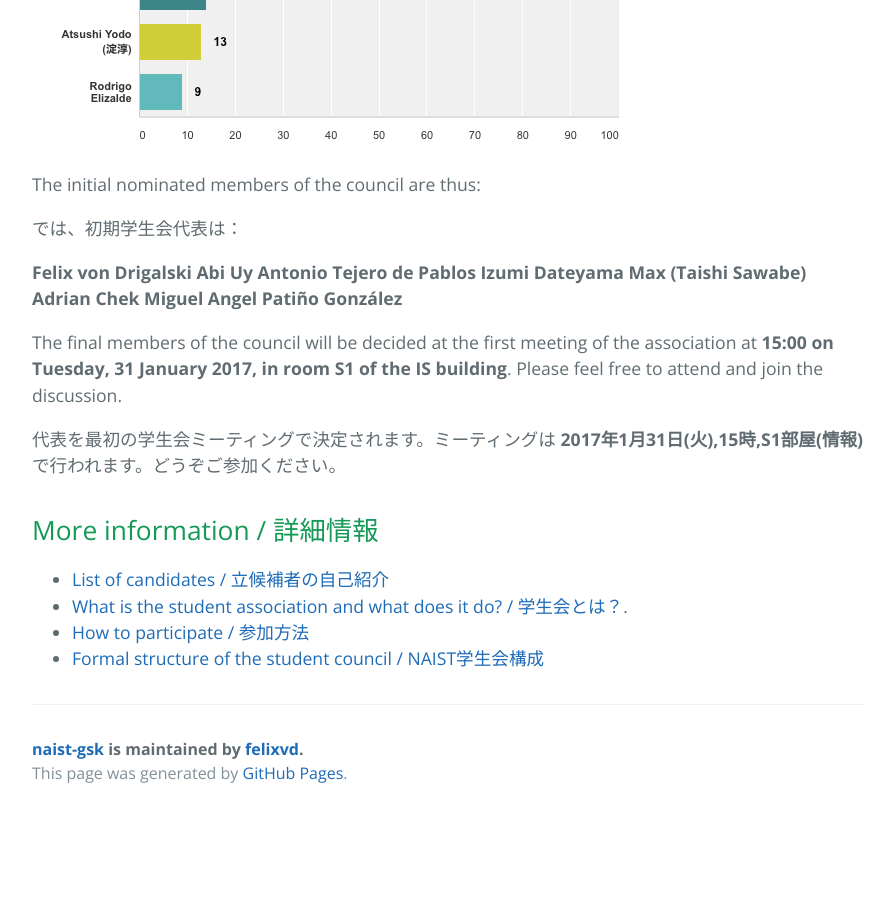
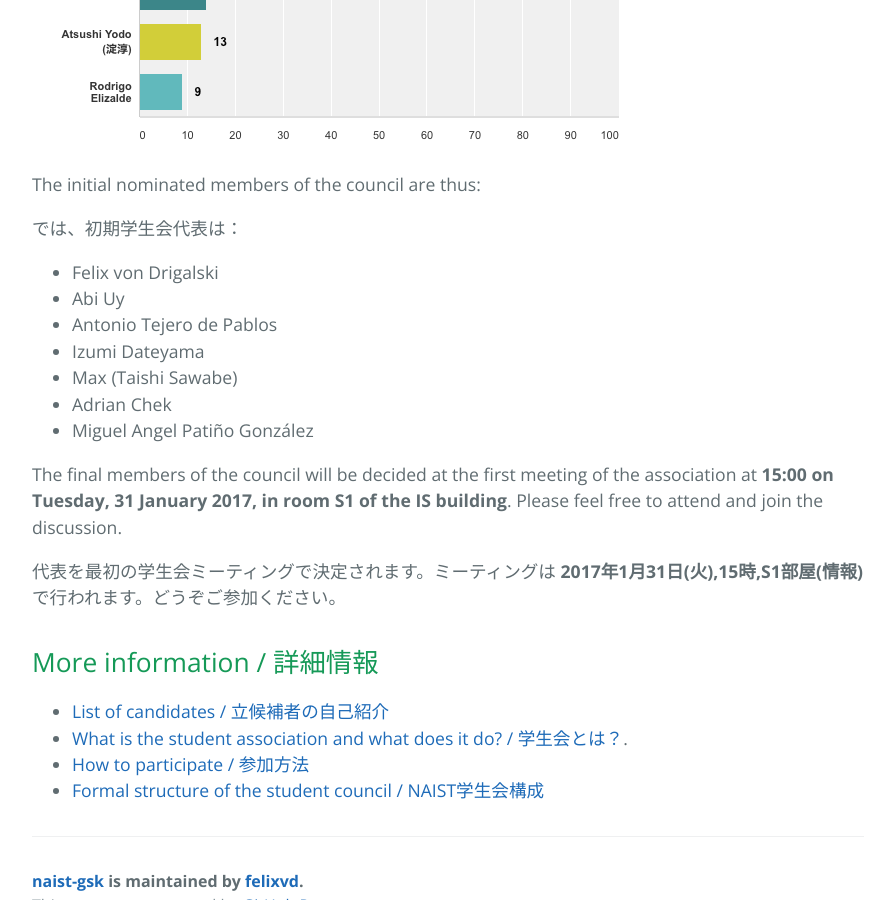
Before and after one commit to felixvd/naist-gsk, a Jekyll site: the page built from election2016/results.md, in a window 1280 px wide and 900 px high, scrolled down 1182 px. Shown: the whole window, without its empty margins (192-1086 px from the left). Built offline with Jekyll 4.4.1, drawn with Linux system fonts in a browser that asks for light colours; before the commit the page ends 1999 px from its top, so only the background shows below that.

Commit message:
Formatting

```diff
--- a/election2016/results.md
+++ b/election2016/results.md
@@ -15,13 +15,13 @@ The initial nominated members of the council are thus:
 
 では、初期学生会代表は：
 
-**Felix von Drigalski
-Abi Uy
-Antonio Tejero de Pablos
-Izumi Dateyama
-Max (Taishi Sawabe)
-Adrian Chek
-Miguel Angel Patiño González**
+- Felix von Drigalski
+- Abi Uy
+- Antonio Tejero de Pablos
+- Izumi Dateyama
+- Max (Taishi Sawabe)
+- Adrian Chek
+- Miguel Angel Patiño González
 
 The final members of the council will be decided at the first meeting of the association at **15:00 on Tuesday, 31 January 2017, in room S1 of the IS building**. Please feel free to attend and join the discussion.
 
```
